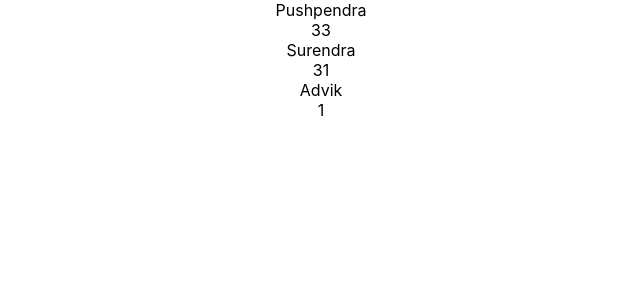
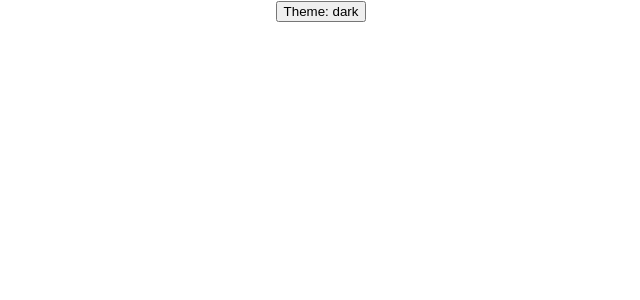
Before and after one commit to PushpendraKatoria/reacthooksexamplecode, a React (Create React App) app: page / in a window 1280 px wide. Shown: the top 300 px of the page, without its empty margins (319-959 px from the left). Built offline with nearby package versions, Linux system fonts and the light colour scheme.

Commit message:
Context API example 2 in detail

```diff
--- a/src/App.js
+++ b/src/App.js
@@ -1,12 +1,12 @@
 
 import './App.css';
-import Parent from './contextAPIs/Parent';
+import ContextParent from './BasicContextExamples/ContextParent';
 
 
 function App() {
   return (
     <div >
-        <Parent/>
+        <ContextParent/>
     </div>
   );
 }
--- /dev/null
+++ b/src/BasicContextExamples/Button.js
@@ -0,0 +1,7 @@
+const Button = (props) => {
+    return (
+        <button>Theme: {props.theme}</button>
+    )
+}
+
+export default Button;
--- /dev/null
+++ b/src/BasicContextExamples/ContextParent.js
@@ -0,0 +1,12 @@
+import ThemeContext from "./ThemeContext"
+import Toolbar from "./Toolbar"
+
+const ContextParent = () => {
+    return (
+        <ThemeContext.Provider value='dark'>
+            <Toolbar />
+        </ThemeContext.Provider>
+    )
+}
+
+export default ContextParent;
--- /dev/null
+++ b/src/BasicContextExamples/ThemeButton.js
@@ -0,0 +1,13 @@
+import Button from "./Button";
+import ThemeContext from "./ThemeContext";
+import React from "react";
+
+class ThemeButton extends React.Component {
+    // Assign a contextType to read the current theme context
+    static contextType = ThemeContext;
+    render() {
+        return <Button theme={this.context}/>
+    }
+}
+
+export default ThemeButton;
--- /dev/null
+++ b/src/BasicContextExamples/ThemeContext.js
@@ -0,0 +1,5 @@
+import React from "react"
+
+const ThemeContext = React.createContext('light')
+
+export default ThemeContext;
--- /dev/null
+++ b/src/BasicContextExamples/Toolbar.js
@@ -0,0 +1,11 @@
+import ThemeButton from "./ThemeButton";
+
+function Toolbar() {
+    return (
+        <div>
+            <ThemeButton/>
+        </div>
+    )
+}
+
+export default Toolbar;
```
